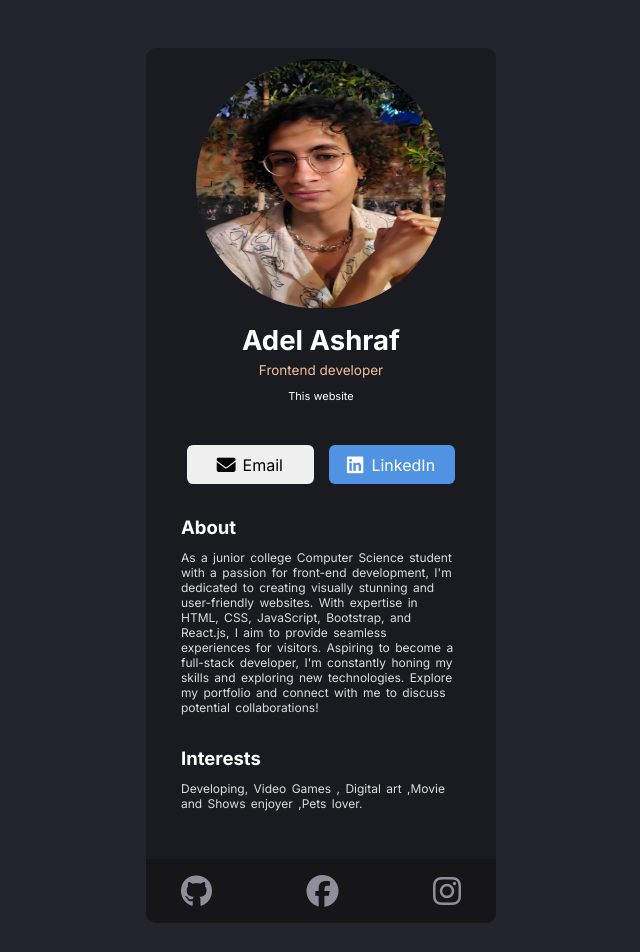
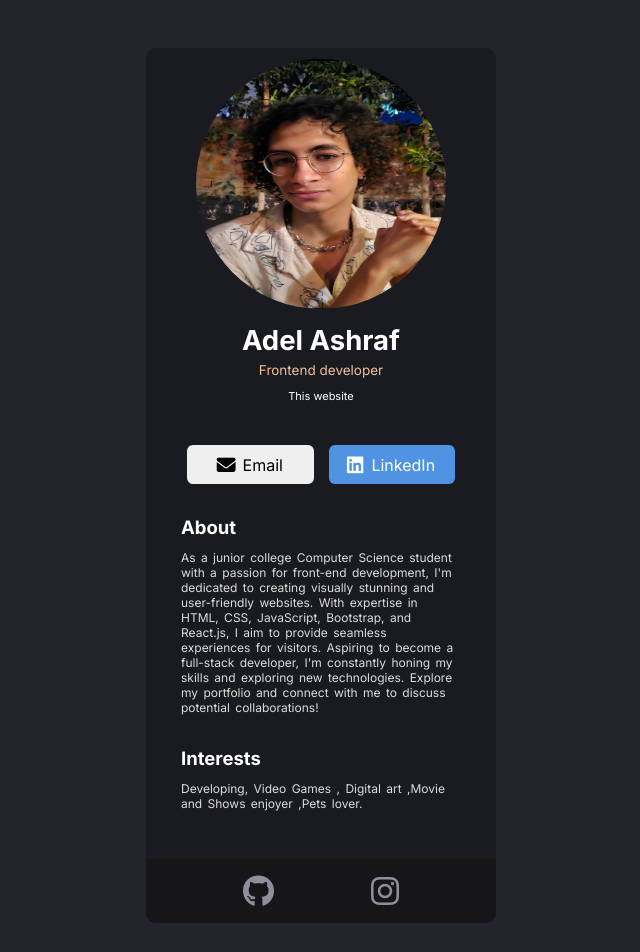
Before and after one commit to Starkk1/Business-Card, a React (Vite) app: page / in a window 1280 px wide. Shown: the top 952 px of the page, without its empty margins (319-959 px from the left). Built offline with nearby package versions, Linux system fonts and the light colour scheme.

Commit message:
Facebook button removed

```diff
--- a/src/App.css
+++ b/src/App.css
@@ -116,8 +116,8 @@ body {
 
 .footer {
   display: flex;
-  justify-content: space-between;
   align-items: center;
+  justify-content: space-evenly;
   height: 64px;
   background-color: #161619;
   margin-top: 3em;
@@ -126,7 +126,7 @@ body {
 }
 
 .footer--item {
-  margin: 0 35px;
+
   text-decoration: none;
   color: #918E9B;
 }
--- a/src/container/Footer.jsx
+++ b/src/container/Footer.jsx
@@ -5,7 +5,6 @@ export default function Footer(){
         <>
         <div className="footer">
         <a href="https://github.com/Starkk1" target="_blank" className="footer--item"><i class="fa-brands fa-github fa-2x"></i></a>
-        <a href="https://www.facebook.com/profile.php?id=100009122471565" target="_blank" className="footer--item"><i class="fa-brands fa-facebook fa-2x"></i></a>
         <a href="https://www.instagram.com/im_stark1/" target="_blank" className="footer--item"><i class="fa-brands fa-instagram fa-2x"></i></a>
         </div>
         </>
```
